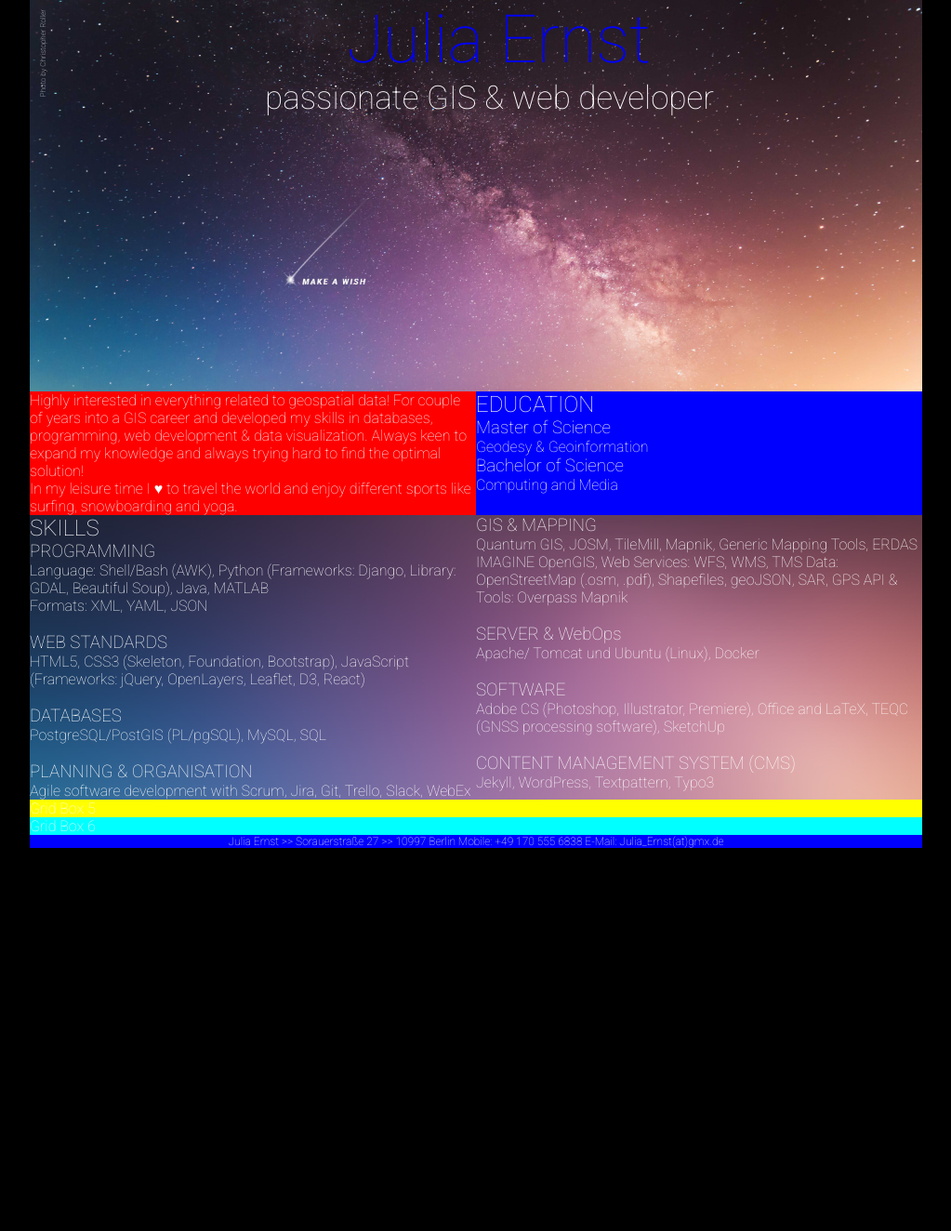
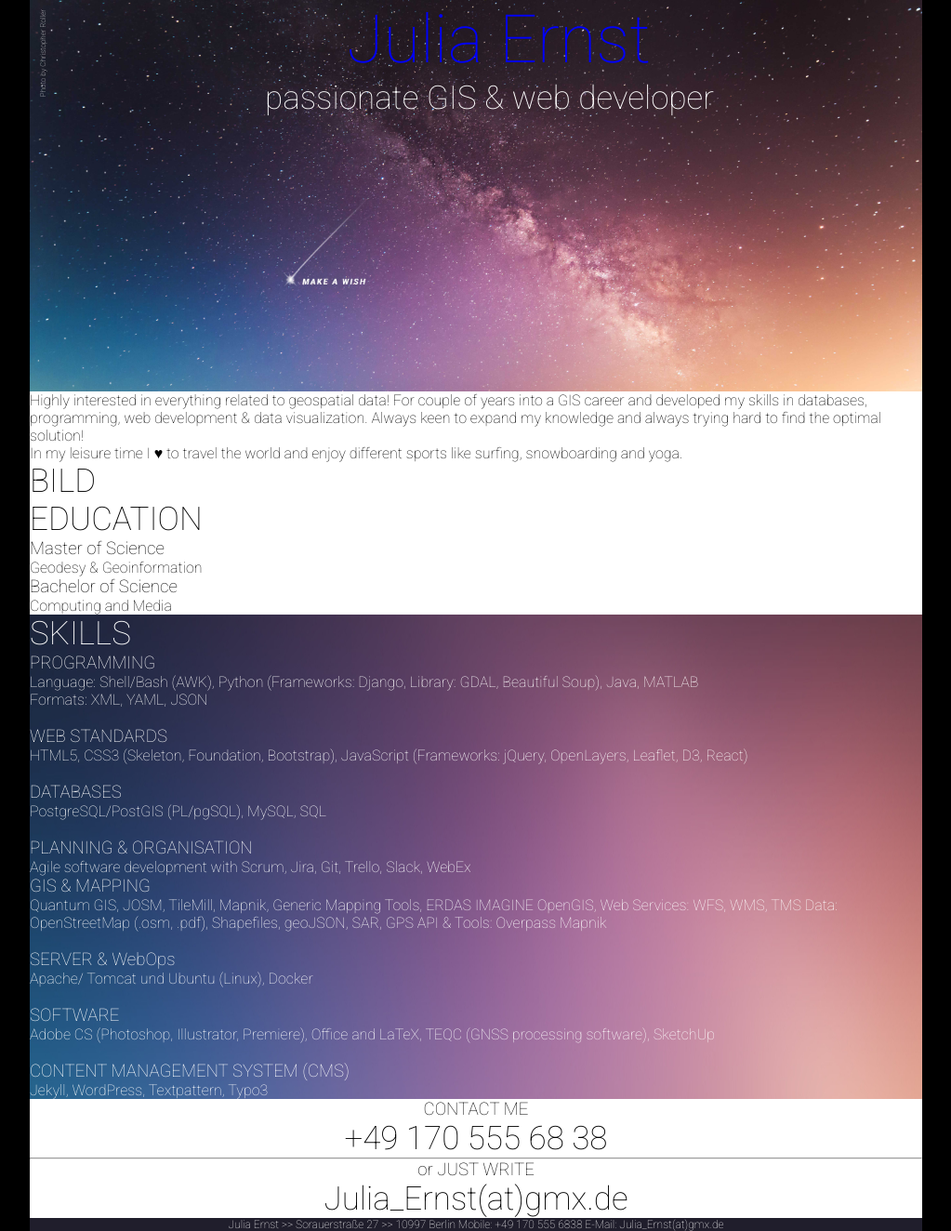
Before and after one commit to missserious/juliaernst, a Jekyll site: the page built from index.html, in a window 1280 px wide. Shown: the whole page at 93% size, without its empty margins (128-1151 px from the left). Built offline with Jekyll 4.4.1, drawn with Linux system fonts in a browser that asks for light colours; before the commit the page ends 912 px from its top, so only the background shows below that.

Commit message:
layout-mobil

```diff
--- a/_layouts/default.html
+++ b/_layouts/default.html
@@ -19,6 +19,7 @@
 
   <title>{{ site.title }}</title>
   <!-- CSS -->
+  <link href="{{site.baseurl}}/css/stylesMobil.css" rel="stylesheet">
   <link href="{{site.baseurl}}/css/styles.css" rel="stylesheet">
   <!-- Fonts -->
   <link href="https://fonts.googleapis.com/css?family=Roboto:100,100i,300,300i,400,500" rel="stylesheet">
--- a/css/styles.scss
+++ b/css/styles.scss
@@ -1,83 +1,9 @@
 ---
 ---
 
-/* alle Farbvariablen setzen */
-$color1: magenta;
-$color2: blue;
-
-/* Universalselektor */
-* {
-  margin: 0;
-  padding: 0;
-  font-weight: 100;
-}
-
-body {
-  margin: 0px auto;
-  font-family: 'Roboto', sans-serif;
-  /*font-size: 15px;
-  font-weight: 100;
-  line-height: 1.3;*/
-  background-color:#000;
-  color: #FFF;
-  /* max-width: 880px; */
-  max-width: 960px;
-}
-
-/* TODO: Schriften ALLGEMEIN definieren */
-/* TODO: font-weight und line-height nachlesen */
-header h1 {
-    font-size: 72px;
-    /*padding: 10px 10px 10px 10px;*/
-    /*line-height: 1.0;*/
-    text-align: center;
-    color: blue;
-}
-
-header h2 {
-    font-size: 35px;
-    text-align: center;
-}
-
-header h6 {
-    font-size: 8px;
-    padding: 10px 10px 10px 10px;
-
-    writing-mode: vertical-lr;
-    -webkit-writing-mode: vertical-lr;
-    -ms-writing-mode: vertical-lr;
-    -ms-transform: rotate(180deg);
-    -moz-transform: rotate(180deg);
-    -webkit-transform: rotate(180deg);
-    float:left;
-}
-
-footer h5 {
-  font-size: 12px;
-  text-align: center;
-}
-
 /*
-Header -- Anfang
+ * Header
 */
-
-/*
-TODO; Layout fuer mobile Ansicht
--->> background-position: 40% 290px, 40% top;
-TODO: Ladezeit vom header verbessern
-*/
-header {
-  height: 421px;
-  /* height: 384px; */
-  background-image: url(../img/makeAwish.png), url(../img/header.jpg);
-  /* background-position: 40% 266px, 40% top; */
-  background-position: 40% 290px, 40% top;
-  background-size:880px, 880px;
-  background-repeat: no-repeat, no-repeat;
-  background-attachment:fixed, fixed;
-}
-
-  /* TODO: Wo liegt der Unterschied zwischen only und nicht only...*/
 @media only screen and (min-width: 420px) {
 
   header {
@@ -87,98 +13,3 @@ header {
   }
 
 }
-/*
-Header -- Ende
-*/
-
-/*
-Main -- Anfang
-Grid
-*/
-main {
-  display: grid;
-  grid-template-columns: 100%;
-  grid-template-row: 15% 15% 15% 15% 15% 15%;
-  grid-template-areas:
-    "intro"
-    "education"
-    "skills-1"
-    "skills-2"
-    "contact"
-    "mails";
-}
-
-.bckgnd {
-  grid-column: 1;
-  grid-row: 3/5;
-  background: url('../img/bckgnd02.jpg') center no-repeat;
-  /* TODO: brauche ich? */
-  /*background-attachment: fixed !important;*/
-  z-index: -1;
-}
-
-/* desktop grid */
-@media screen and (min-width: 760px) {
-
-  main {
-    grid-template-columns: 50% 50%;
-    grid-template-row: 30% 30% 20% 20%;
-    grid-template-areas:
-      "intro education"
-      "skills-1 skills-2"
-      "contact contact"
-      "mails mails";
-  }
-
-  /* Hintergrundbild */
-  .bckgnd {
-    grid-column: 1/3 !important;
-    grid-row: 2 !important;
-    background: url('../img/bckgnd.jpg') center no-repeat;
-  }
-
-}
-
-.box-1 {
-    background-color: red;
-    grid-area: intro;
-}
-
-.box-2 {
-    background-color: blue;
-    grid-area: education;
-}
-
-.box-3 {
-    grid-area: skills-1;
-}
-
-.box-4 {
-    grid-area: skills-2;
-}
-
-.box-5 {
-    background-color: yellow;
-    grid-area: contact;
-}
-
-.box-6 {
-    background-color: cyan;
-    grid-area: mails;
-}
-
-
-/*
-Main -- Ende
-*/
-
-footer {
-  background-color: blue;
-}
-
-/* Test media query - spaeter wieder raus */
-/* @media screen and (min-width: 760px) {
-  header h1 {
-      font-size: 120px;
-  }
-} */
--- /dev/null
+++ b/css/stylesMobil.scss
@@ -0,0 +1,158 @@
+---
+---
+
+/* alle Farbvariablen setzen */
+$color1: magenta;
+$color2: blue;
+
+/* Universalselektor */
+* {
+  margin: 0;
+  padding: 0;
+  font-weight: 100;
+}
+
+body {
+  margin: 0px auto;
+  font-family: 'Roboto', sans-serif;
+  background-color:#000;
+  color: #FFF;
+  max-width: 960px;
+}
+
+/* TODO: Schriften h1 bis h6 definieren */
+h1 {
+    font-size: 72px;
+    color: blue;
+}
+
+h2 {
+    font-size: 35px;
+}
+
+/*
+h3 {
+    font-size: px;
+}
+
+h4 {
+    font-size: px;
+}*/
+
+h5 {
+  font-size: 12px;
+}
+
+h6 {
+    font-size: 8px;
+}
+
+/*
+ * Header
+*/
+header h1 {
+    text-align: center;
+}
+
+header h2 {
+    text-align: center;
+}
+
+header h6 {
+  padding: 10px 10px 10px 10px;
+
+  writing-mode: vertical-lr;
+  -webkit-writing-mode: vertical-lr;
+  -ms-writing-mode: vertical-lr;
+  -ms-transform: rotate(180deg);
+  -moz-transform: rotate(180deg);
+  -webkit-transform: rotate(180deg);
+  float:left;
+}
+
+header {
+  height: 421px;
+  background-image: url(../img/makeAwish.png), url(../img/header.jpg);
+  /* background-position: center 290px, center top; */
+  background-position: 40% 290px, 40% top;
+  background-size:960px, 960px;
+  background-repeat: no-repeat, no-repeat;
+  background-attachment:fixed, fixed;
+}
+
+
+/*
+ * Main
+*/
+main {
+  display: grid;
+  grid-template-columns: 100%;
+  grid-template-row: 15% 15% 15% 15% 15% 15%;
+  grid-template-areas:
+    "intro"
+    "education"
+    "skills-1"
+    "skills-2"
+    "contact";
+}
+
+.bckgnd {
+  grid-column: 1;
+  grid-row: 3/5;
+  background: url('../img/bckgnd02.jpg') center no-repeat;
+  z-index: -1;
+}
+
+.box-1 {
+    background-color: #FFF;
+    color: #000;
+    grid-area: intro;
+}
+
+.box-2 {
+  background-color: #FFF;
+  color: #000;
+    grid-area: education;
+    /* grid im grid */
+    display: grid;
+    grid-template-columns: 100%;
+    grid-template-row: 50% 50%;
+    grid-template-areas:
+      "picture"
+      "education";
+}
+
+.education {
+    grid-area: education;
+}
+
+.picture {
+    grid-area: picture;
+}
+
+.box-3 {
+    grid-area: skills-1;
+}
+
+.box-4 {
+    grid-area: skills-2;
+}
+
+.box-5 {
+    background-color: #FFF;
+    text-align: center;
+    color: #000;
+    grid-area: contact;
+}
+
+
+/*
+ * Footer
+*/
+footer h5 {
+  text-align: center;
+}
+
+footer {
+  background: #201e2c;
+}
--- a/index.html
+++ b/index.html
@@ -19,11 +19,16 @@ author: Julia
   </div>
 
   <div class="box-2">
-    <h2>EDUCATION</h2>
-    <h3>Master of Science</h3>
-    <p>Geodesy &amp; Geoinformation</p>
-    <h3>Bachelor of Science</h3>
-    <p>Computing and Media</p>
+    <div class="edjucation">
+      <h2>EDUCATION</h2>
+      <h3>Master of Science</h3>
+      <p>Geodesy &amp; Geoinformation</p>
+      <h3>Bachelor of Science</h3>
+      <p>Computing and Media</p>
+    </div>
+    <div class="picture">
+      <h2>BILD</h2>
+    </div>
   </div>
 
   <div class="box-3">
@@ -67,5 +72,10 @@ author: Julia
 
   <div class="bckgnd"></div>
 
-  <div class="box-5">Grid Box 5</div>
-  <div class="box-6">Grid Box 6</div>
+  <div class="box-5">
+    <h3>CONTACT ME</h3>
+    <h2>+49 170 555 68 38</h2>
+    <hr>
+    <h3>or JUST WRITE</h3>
+    <h2>Julia_Ernst(at)gmx.de</h2>
+  </div>
```
Lines whose indentation alone changed are shown as unchanged.
